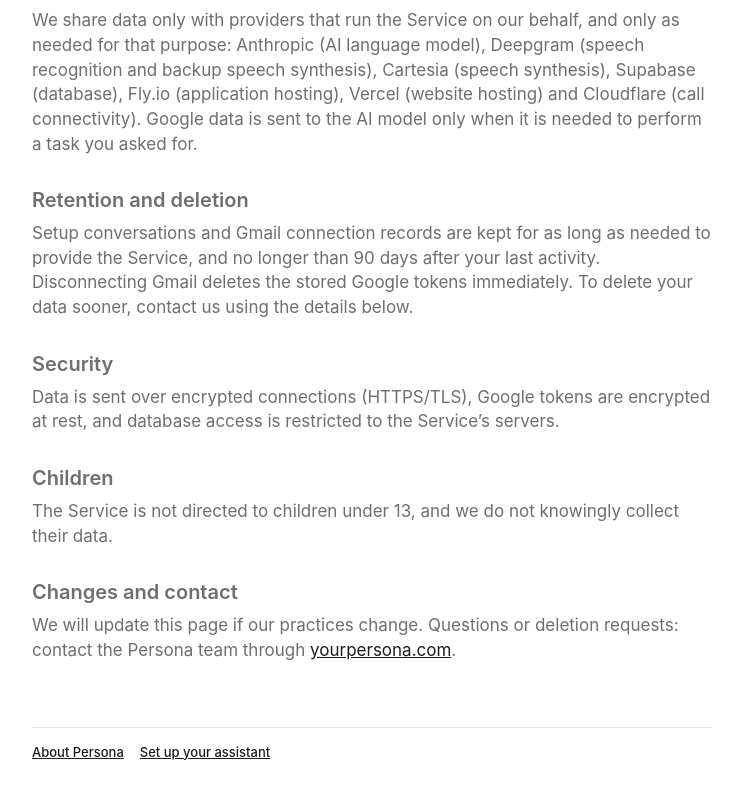
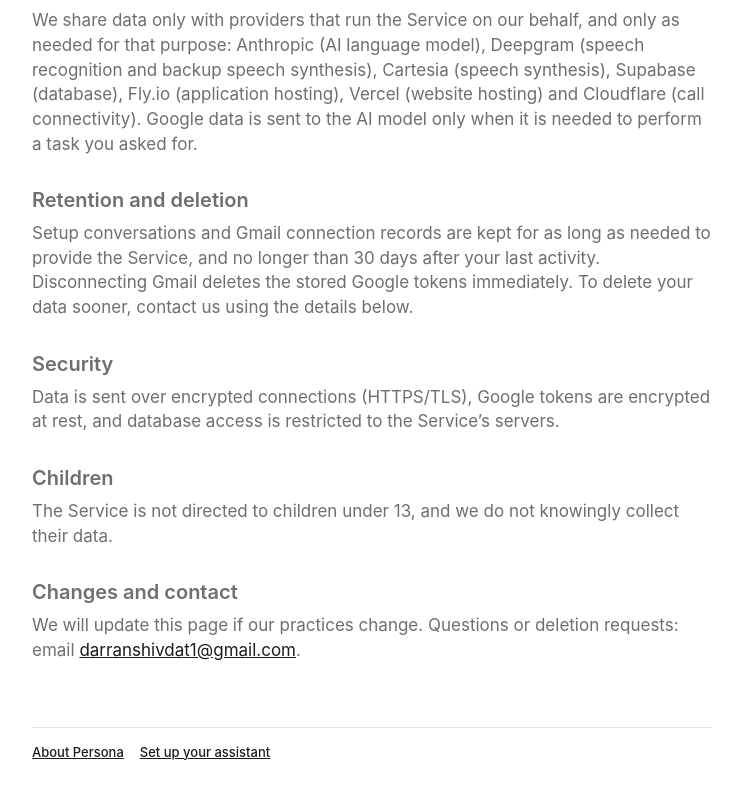
Before and after one commit to DarranShivdat/persona-onboarding, a Next.js app in the folder apps/web/: page /privacy in a window 1280 px wide. Shown: the part 1230-2028 px from the top of the page, without its empty margins (268-1009 px from the left). Built offline with nearby package versions, Linux system fonts and the light colour scheme.

Commit message:
copy(privacy): contact mailto darranshivdat1@gmail.com + 30-day retention (Darran approved 10:56pm); product-facts + e2e

```diff
--- a/apps/web/app/(public)/privacy/page.tsx
+++ b/apps/web/app/(public)/privacy/page.tsx
@@ -74,7 +74,7 @@ export default function Privacy() {
 
           <h2 className={s.h2}>Retention and deletion</h2>
           <p>Setup conversations and Gmail connection records are kept for as long as needed to
-            provide the Service, and no longer than 90 days after your last activity. Disconnecting
+            provide the Service, and no longer than 30 days after your last activity. Disconnecting
             Gmail deletes the stored Google tokens immediately. To delete your data sooner, contact
             us using the details below.</p>
 
@@ -88,7 +88,7 @@ export default function Privacy() {
 
           <h2 className={s.h2}>Changes and contact</h2>
           <p>We will update this page if our practices change. Questions or deletion requests:
-            contact the Persona team through <a href="https://yourpersona.com">yourpersona.com</a>.</p>
+            email <a href="mailto:darranshivdat1@gmail.com">darranshivdat1@gmail.com</a>.</p>
         </div>
         <footer className={s.foot}>
           <Link href="/about">About Persona</Link>
```
Also changed, not shown: 2 other files (tests, documents, lock files or other folders).
